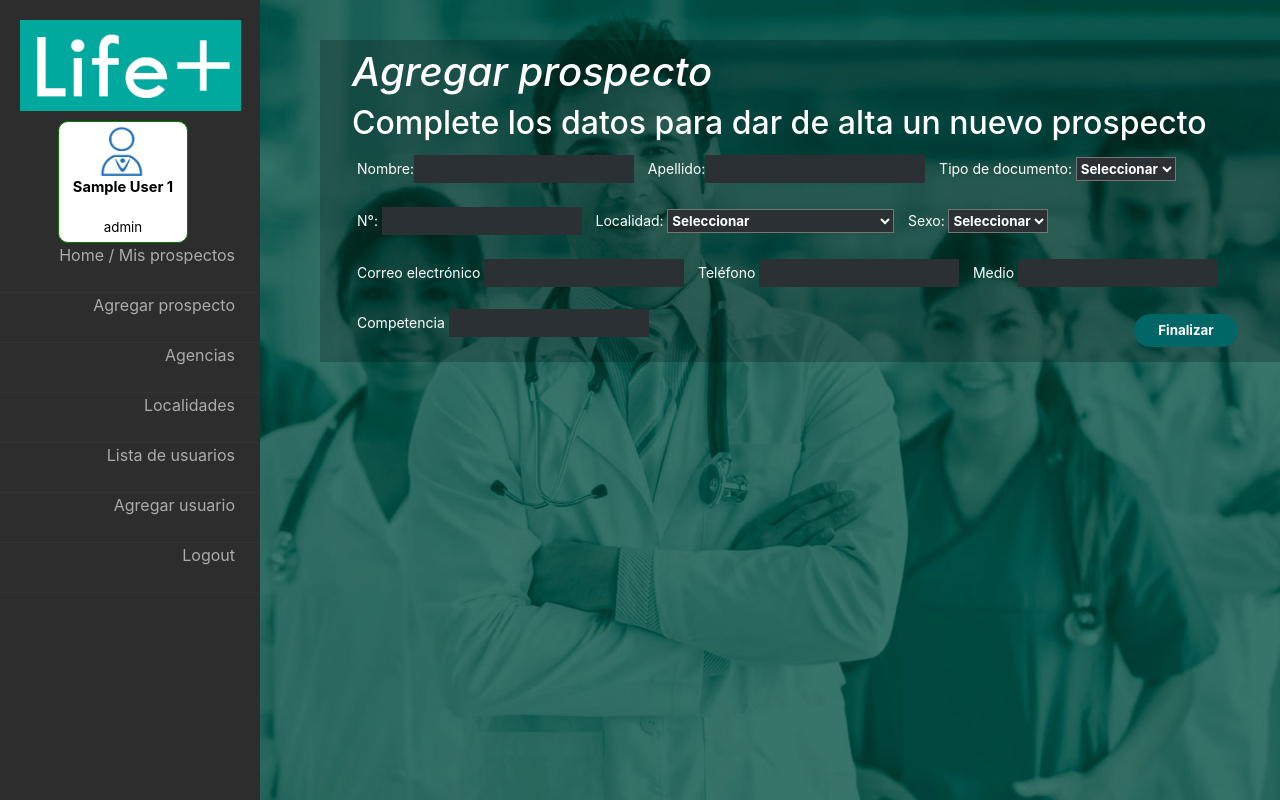
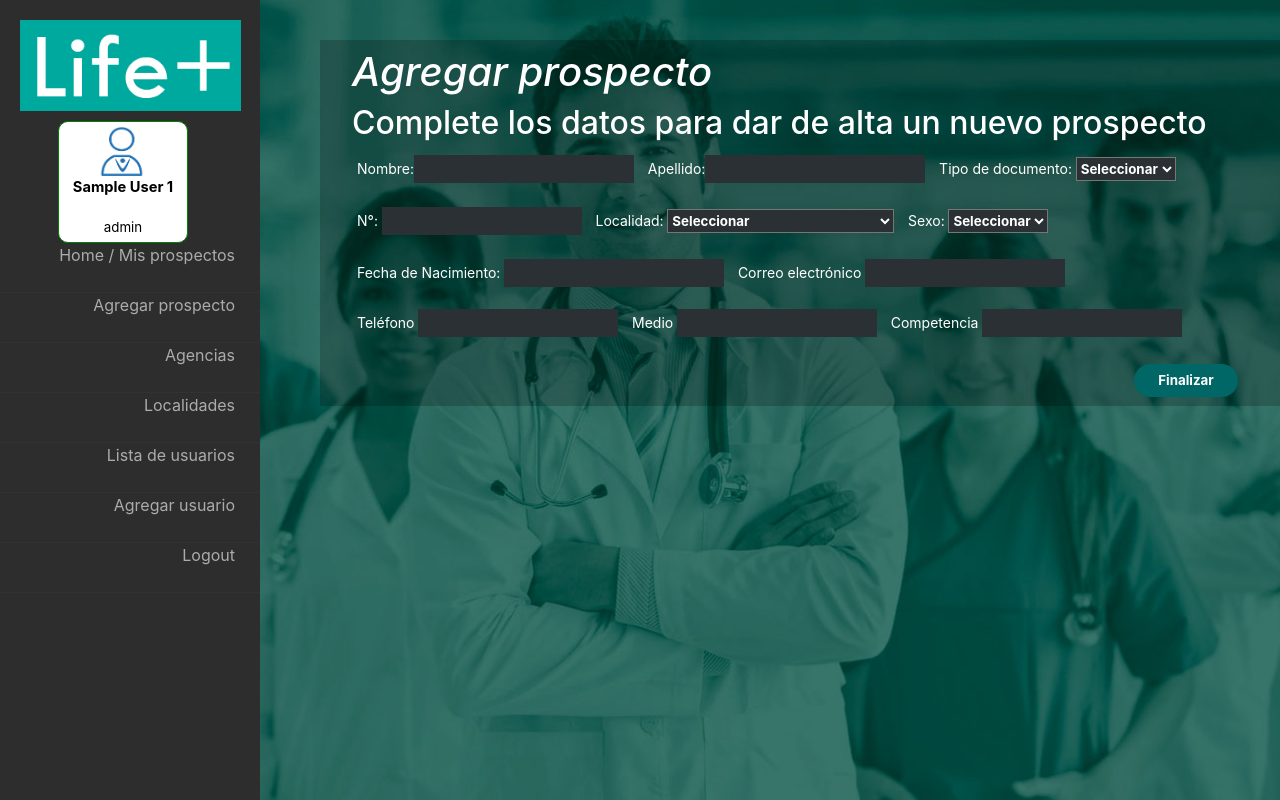
Before and after one commit to leo8190/LifePlus, a PHP site: page /controllers/crearprospecto.php in a window 1280 px wide. Run offline with PHP 8.4, Linux system fonts and the light colour scheme; the visitor is signed in with stand-in values (Sample User, id 1); data comes from the database, SQL or seed files in the repository; some libraries are stand-ins or nearby versions.

Commit message:
Fechas de nacimiento para ing y prosp

```diff
--- a/controllers/crearprospecto.php
+++ b/controllers/crearprospecto.php
@@ -30,7 +30,7 @@ if(isset($_POST['ok'])) {
 	$vendedorAsignado = $vendedores[array_rand($vendedores)];
 	$vendedorAsignadoID = $vendedorAsignado['id_usuario'];
 
-	$id=(new Prospectos)->alta($_POST['nom'],$_POST['ape'],$_POST['email'],$_POST['num_doc'],$_POST['sexo'],$_POST['tel'],$vendedorAsignadoID,$_POST['localidad'] );
+	$id=(new Prospectos)->alta($_POST['nom'],$_POST['ape'],$_POST['email'],$_POST['num_doc'],$_POST['fecha_nacimiento'],$_POST['sexo'],$_POST['tel'],$vendedorAsignadoID,$_POST['localidad'] );
 
 $pr = new Prospectos;
 $se = new Seguimiento;
--- a/html/FormAltaProspecto.php
+++ b/html/FormAltaProspecto.php
@@ -7,6 +7,9 @@
 	else
 		include("../html/LeftMenuBase.php");
  ?>
+ <body>
+ 	<div>
+
 		<div id="contenedor" >
 			<h1>Agregar prospecto</h1>
 			<h2>Complete los datos para dar de alta un nuevo prospecto</h2>
@@ -50,6 +53,10 @@
 			 		</select>
 			 	</div>
 				 <div class="div_in">
+			 		<label for="fecha_nacimiento"> Fecha de Nacimiento: </label>
+                    <input name="fecha_nacimiento" type="text" id="fecha_nacimiento" onchange="cambia()" required>
+			 	</div>
+			 	<div class="div_in">
 			 		<label for="email"> Correo electrónico </label>
 			 		<input type="text" name="email" id="email" style="width: 200px;" oninput="cambia()" required>
 			 	</div>
@@ -71,7 +78,21 @@
 		</div>
 	</div>
 </body>
+<head>
+<meta charset="utf-8">
+<meta name="viewport" content="width=device-width, initial-scale=1">
+<link rel="stylesheet" href="../jquery-ui-1.12.1.custom/jquery-ui.css">
+<script type="text/javascript" src="../jquery-ui-1.12.1.custom/external/jquery/jquery.js"></script>
+<script type="text/javascript" src="../jquery-ui-1.12.1.custom/jquery-ui.js"></script>
 <script text="javascript">
+
+$( function() {
+    $( "#fecha_nacimiento" ).datepicker({
+        dateFormat: "dd-mm-yy",
+        defaultDate: '01-01-1989'
+    });
+  } );
+
 var boton = document.getElementById("ok");
 boton.disabled = true;
 boton.style.background = "#006666";
@@ -107,12 +128,13 @@ function cambia(){
  	var tel = document.getElementById("tel").value;
  	var medio = document.getElementById("medio").value;
  	var comp = document.getElementById("comp").value;
-
+	var fecha_nacimiento = document.getElementById("fecha_nacimiento").value;
  	existeletra = /[A-Za-z]/;
 
  /*	alert(nombre);alert(apellido);alert(tipodoc);alert(numdoc);alert(localidad);alert(sexo);
  	alert(email);alert(tel);alert(medio);alert(comp);
    */
+
    //Sin numeros en Nombre
     if(nombre != "" ){
 		for (var i = 0 ; i<=9 ; i++){
@@ -171,8 +193,12 @@ function cambia(){
 			return;
 		}
 	}
+
+
+
+
 	//Validar todos campos vacios
-	if ( nombre == "" || apellido == "" || tipodoc == 0 || numdoc == "" || localidad == 0 || sexo == 0  || email == ""  || tel == "" || medio == "" || comp == ""){
+	if (  nombre == "" || apellido == "" || tipodoc == 0 || numdoc == "" || localidad == 0 || sexo == 0  || email == ""  || tel == "" || medio == "" || comp == ""){
 		//Deshabilita
 
 		var boton = document.getElementById("ok");
@@ -180,7 +206,41 @@ function cambia(){
 		boton.style.background = "#006666";
 		boton.style.cursor = "default";
 
+
 	} else {
+		if (fecha_nacimiento.length ==0){
+			alert('Completar la Fecha de nacimiento');
+			var boton = document.getElementById("ok");
+
+			boton.disabled = true;
+			boton.style.background = "#006666";
+			return;
+		}
+		//input del calendario
+		if(fecha_nacimiento.length < 3 ){
+
+			alert('La fecha debe completarse');
+			document.getElementById("fecha_nacimiento").value = "";
+			var boton = document.getElementById("ok");
+			boton.disabled = true;
+			boton.style.background = "#006666";
+			return;
+
+		}
+		if(fecha_nacimiento.length > 2  ){
+			if( fecha_nacimiento.substring(2, 3) != "-" ||  fecha_nacimiento.substring(5, 6) != "-" || fecha_nacimiento.length != 10){
+			alert('Problema con la fecha ingresada, intente de nuevo');
+			document.getElementById("fecha_nacimiento").value = "";
+			var boton = document.getElementById("ok");
+			boton.disabled = true;
+			boton.style.background = "#006666";
+			return;
+
+
+			}
+		}
+
+
 
 		//Si paso todo ok, Habilita
 		var boton = document.getElementById("ok");
@@ -195,7 +255,7 @@ function cambia(){
 
 
 </script>
-</html>
+
 
 		<style>
 			#ok{
@@ -203,3 +263,7 @@ function cambia(){
 				width: 104px;
 			}
 		</style>
+	<head>
+
+
+</html>
--- a/models/Prospectos.php
+++ b/models/Prospectos.php
@@ -133,7 +133,7 @@ class Prospectos extends Model {
 		return $this->db->fetchAll();
 	}
 
-	public function alta($nombre,$apellido,$email,$dni,$sexo,$tel, $vendedor, $localidad) {
+	public function alta($nombre,$apellido,$email,$dni,$fecha_nacimiento,$sexo,$tel, $vendedor, $localidad) {
 
 		if (!isset($nombre)) die('error25 models prospectos');
 		if(strlen($nombre) < 2) die("error26 models prospectos");
@@ -182,9 +182,15 @@ class Prospectos extends Model {
 		//Fecha actual
 		$fecha_actual = date('y')."-".date('m')."-".date('d');
 
+		$dia =  substr($fecha_nacimiento, 0, 2);
+		$mes = substr($fecha_nacimiento, 3, 2);
+		$anio = substr($fecha_nacimiento, 6, 9);
+
+		$fecha_nacimiento =$anio."-".$mes."-".$dia;
+
 		$this->db->query("INSERT INTO prospectos (nombre,apellido,email,dni,sexo,fecha_alta,estado_actual, vendedor, localidad) values ('$nombre','$apellido','$email',$dni,'$sexo',now(), 1, $vendedor, $localidad)");
 		$id=$this->db->insert_id();
-		$this->db->query("INSERT INTO integrantes (nombre,apellido,dni,sexo,id_prospecto) values ('$nombre','$apellido',$dni,'$sexo',$id)");
+		$this->db->query("INSERT INTO integrantes (nombre,apellido,dni,sexo,id_prospecto,fecha_nacimiento) values ('$nombre','$apellido',$dni,'$sexo',$id,'$fecha_nacimiento')");
 		$this->db->query("INSERT INTO telefonos_pros (telefono,id_prospecto) values ($tel,$id)");
 
 		return $id;
```
Also changed, not shown: html/FormAltaIntegrante.php (+34 -4 lines). Lines whose indentation alone changed are shown as unchanged.
